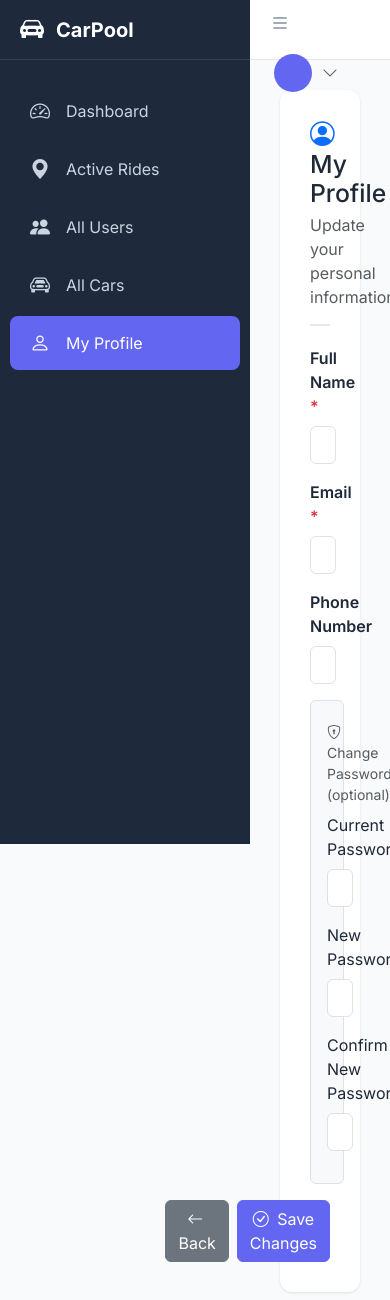
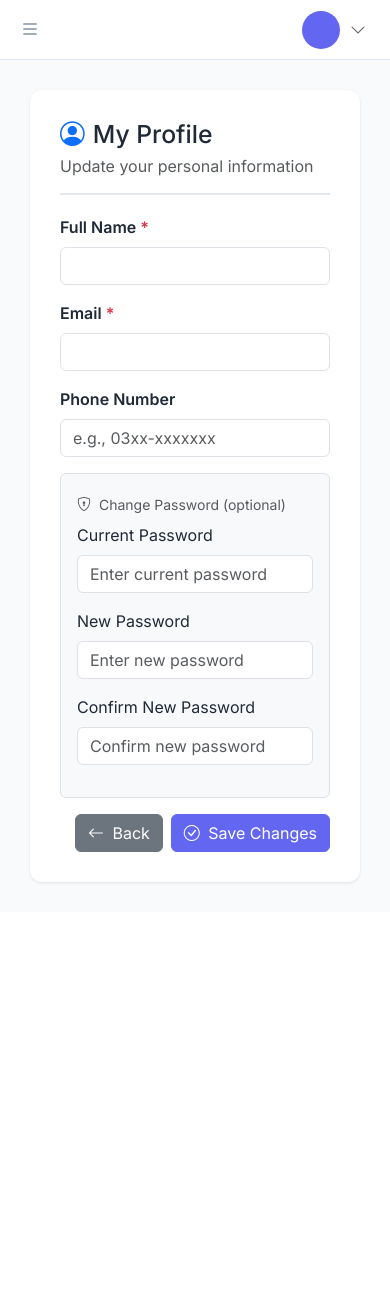
Before and after one commit to ahsanhassan999/Car-Pool-Management-System, a Flask app: template templates/profile.html in a window 390 px wide; the page is wider, and only the part inside the window is pictured. Shown: the top 1300 px of that part. After the commit the page ends 884 px from the top of that part, so only its background shows below. Run offline with Flask 3, Linux system fonts and the light colour scheme; the template is opened without the code that fills it, so the values that code supplies are empty.

Commit message:
Refactor: Add mobile sidebar styles to multiple templates (#27)
Co-authored-by: Cursor Agent <cursoragent@cursor.com>

```diff
--- a/templates/profile.html
+++ b/templates/profile.html
@@ -34,6 +34,13 @@
         .form-header { margin-bottom: 20px; padding-bottom: 15px; border-bottom: 2px solid #e2e8f0; }
         .btn-primary { background-color: var(--primary-color); border-color: var(--primary-color);}
         .btn-primary:hover { background-color: #4f46e5; border-color: #4f46e5; }
+        /* Mobile sidebar behavior */
+        @media (max-width: 768px) {
+            .sidebar { transform: translateX(-100%); }
+            .sidebar.mobile-open { transform: translateX(0); }
+            .top-navbar { left: 0; }
+            .main-content { margin-left: 0; }
+        }
     </style>
 </head>
 <body>
```
Also changed, not shown: templates/create_ride.html (+7 -0 lines), templates/driver_my_ride.html (+7 -0 lines).
